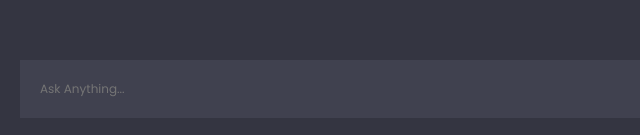
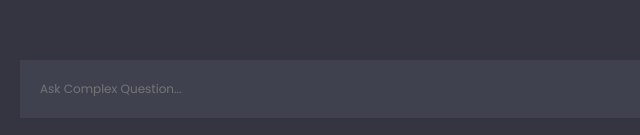
Before and after one commit to prosecutorph/bagamanocopenai, a website built with Vite: page client/index.html in a window 1280 px wide. Shown: the part 662-797 px from the top of the page, 0-640 px from the left. Built offline with nearby package versions, Linux system fonts and the light colour scheme.

Commit message:
Update index.html

```diff
--- a/client/index.html
+++ b/client/index.html
@@ -11,7 +11,7 @@
     <div id="app">
       <div id="chat_container"></div>
       <form>
-        <textarea name="prompt" rows="1" cols="1" placeholder="Ask Anything..." autofocus></textarea>
+        <textarea name="prompt" rows="1" cols="1" placeholder="Ask Complex Question..." autofocus></textarea>
         <button type="submit"><img src="assets/send.svg" alt="send" />
       </form>
 
```
